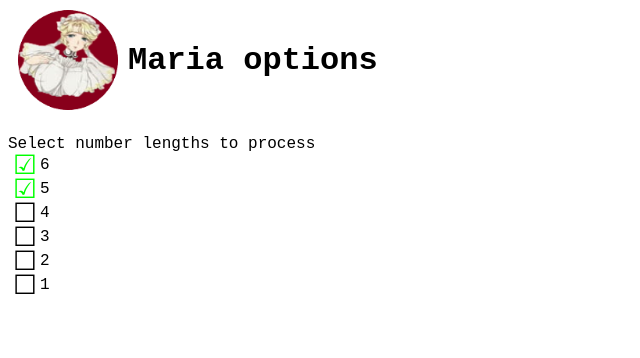
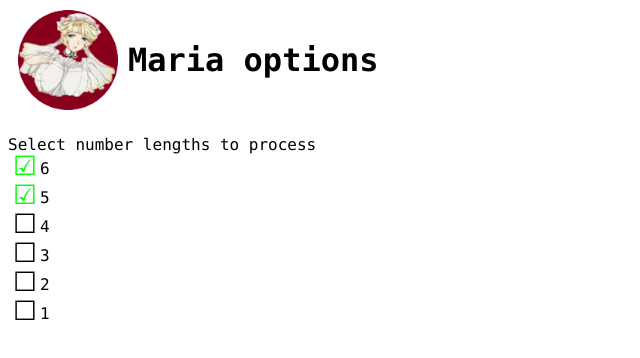
Before and after one commit to bakuzan/maria, a browser extension: page src/options/options.html in a window 1280 px wide. Shown: the whole page, without its empty margins (0-640 px from the left). Drawn offline with Linux system fonts and the light colour scheme.

Commit message:
style adjustments.

```diff
--- a/src/options/options.css
+++ b/src/options/options.css
@@ -1,5 +1,5 @@
 .digit-options {
   display: flex;
   flex-direction: column;
-  max-width: 75px;
+  max-width: 50px;
 }
--- a/src/styles.css
+++ b/src/styles.css
@@ -3,7 +3,7 @@
   --primary-colour-hovered: #cc0028;
   --shadow-colour: #ddd;
 
-  --font-family: 'Courier New', Courier, monospace;
+  --font-family: 'Lucida Console', 'Courier New', monospace;
   --font-size: 16px;
 
   font-size: var(--font-size);
@@ -73,7 +73,7 @@ hr {
   align-items: center;
   width: 20px;
   height: 20px;
-  margin: 0 5px;
+  margin: 0 5px 5px;
 }
 
 .tickbox input:before,
```
